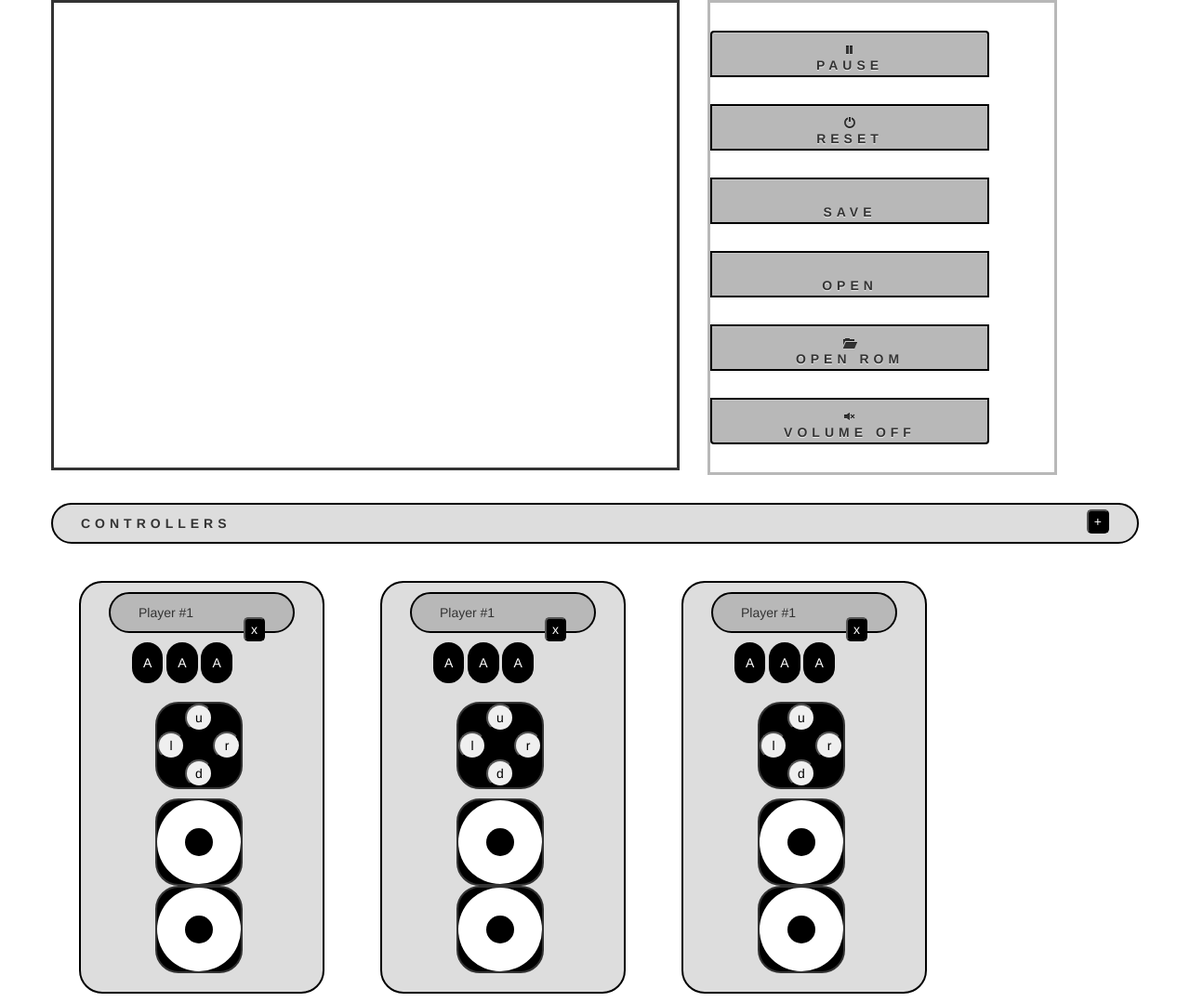
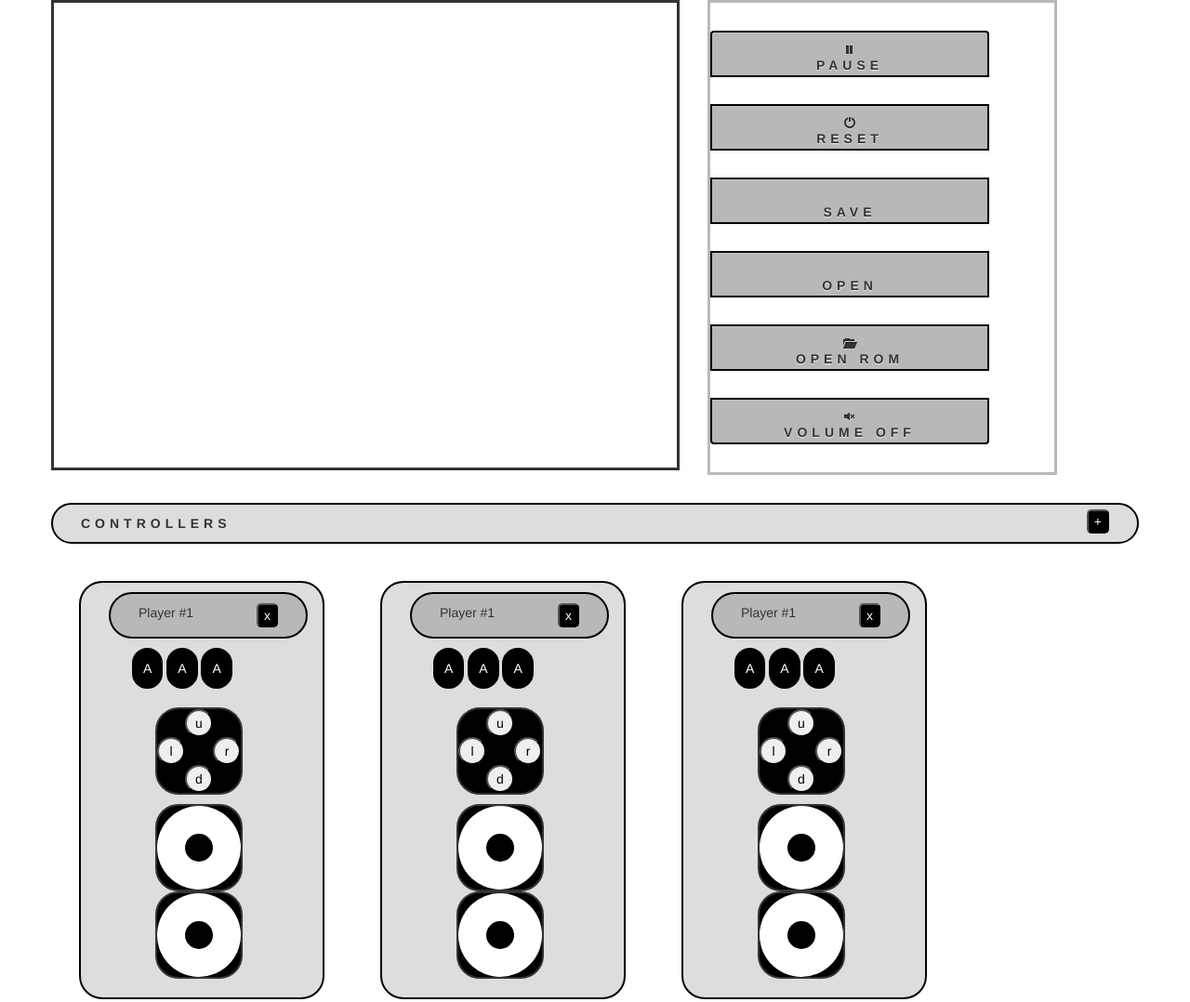
Before and after one commit to darvin/TestXbox360Emu, a plain HTML site: page index.html in a window 1280 px wide. Shown: the top 1078 px of the page at 93% size. Drawn offline with Linux system fonts and the light colour scheme; some icons are missing.

Commit message:
button stuff changed prob not working

```diff
--- a/css/test-page.css
+++ b/css/test-page.css
@@ -70,22 +70,26 @@
 	background:#dddddd;
 	width:200px;
 	border-radius:25px;
+	display: inline;
 }
+
 
 .controller-header {
 	border:2px solid black;
 	padding:10px 30px;
+	width:150px;
 	background:#B8B8B8;
 	border-radius:25px;
+	display: inline-block;
 }
 
 .controller-header-close-button {
-background-color: black;
+	background-color: black;
 	color:white;
+	float:right;
+	border-radius:5px;
 	display: inline-block;
-	float:right;
-	margin-top:-5px;
-	border-radius:5px;
+	margin-top:-20px;
 
 }
 
```
